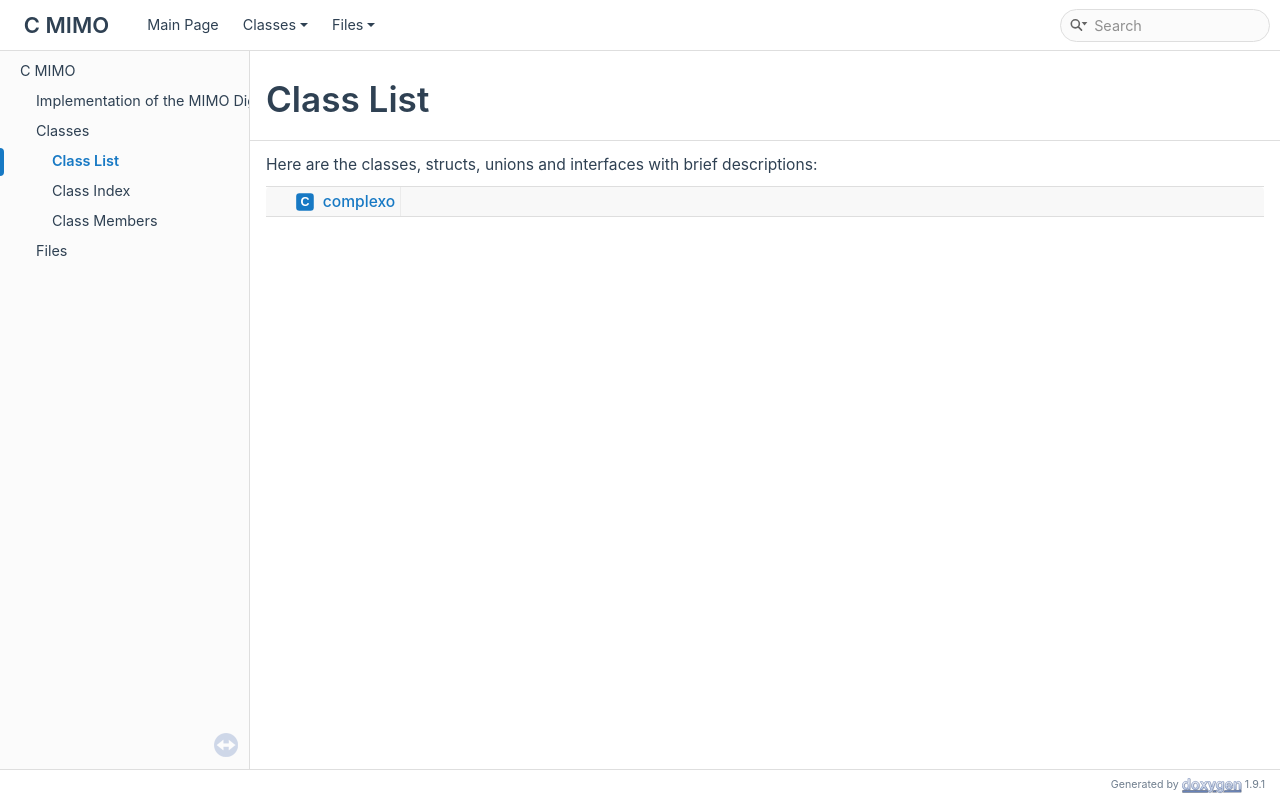
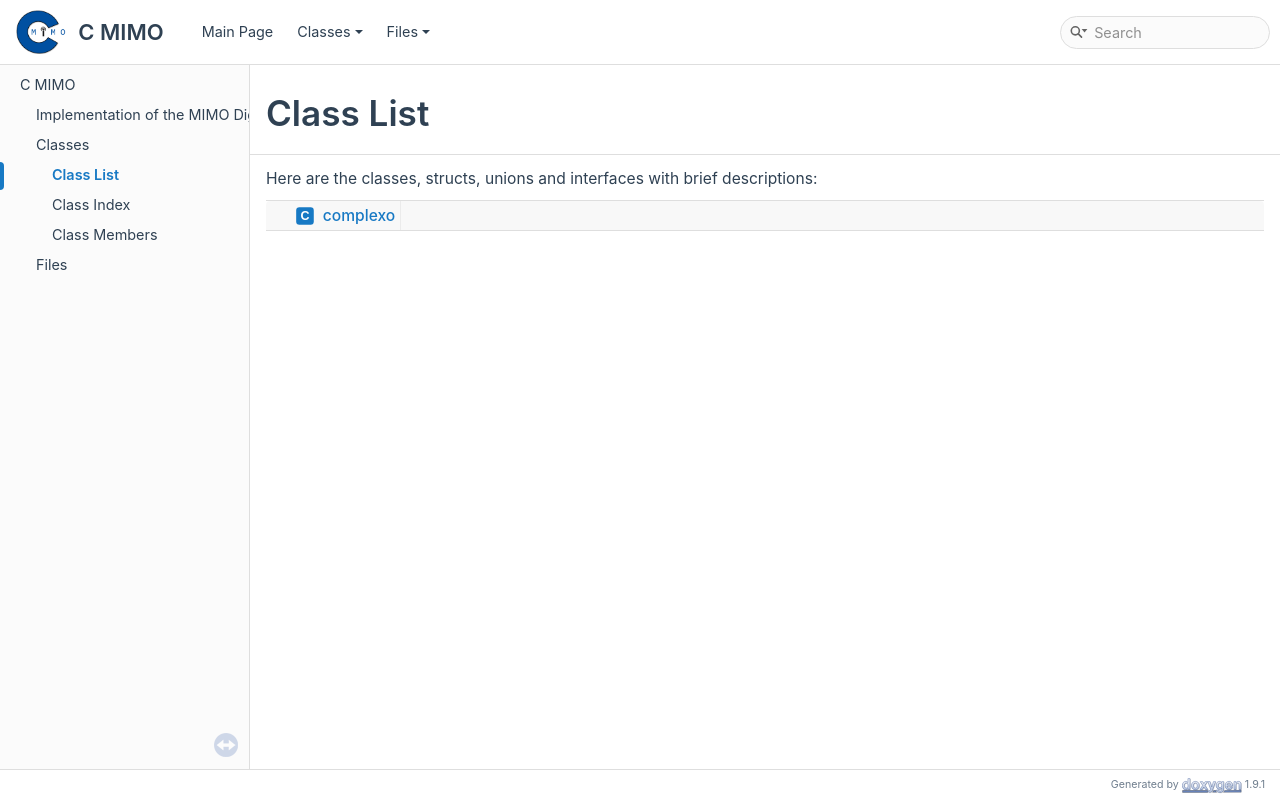
Before and after one commit to lasseufpa/cMIMO, a plain HTML site: page annotated.html in a window 1280 px wide. Drawn offline with Linux system fonts and the light colour scheme.

Commit message:
deploy: 91507259372272f9de822d5d2dd79000a31dcd08

```diff
--- a/annotated.html
+++ b/annotated.html
@@ -25,6 +25,7 @@
 <table cellspacing="0" cellpadding="0">
  <tbody>
  <tr style="height: 56px;">
+  <td id="projectlogo"><img alt="Logo" src="cmimo_logo.png"/></td>
   <td id="projectalign" style="padding-left: 0.5em;">
    <div id="projectname">C MIMO
    </div>
```
Also changed, not shown: classes.html (+1 -0 lines), dir_10885a9296a0c4572008c172e9c86d2e.html (+1 -0 lines), dir_40d7732de2983c682bb99d86585a563c.html (+1 -0 lines), dir_68267d1309a1af8e8297ef4c3efbcdba.html (+1 -0 lines), files.html (+1 -0 lines), functions.html (+1 -0 lines), functions_vars.html (+1 -0 lines), globals.html (+1 -0 lines), globals_func.html (+1 -0 lines), graph_legend.html (+1 -0 lines), index.html (+1 -0 lines), matrix_8h_source.html (+1 -0 lines), pds__telecom_8c.html (+1 -0 lines), pds__telecom_8h_source.html (+1 -0 lines), 3 more files.
